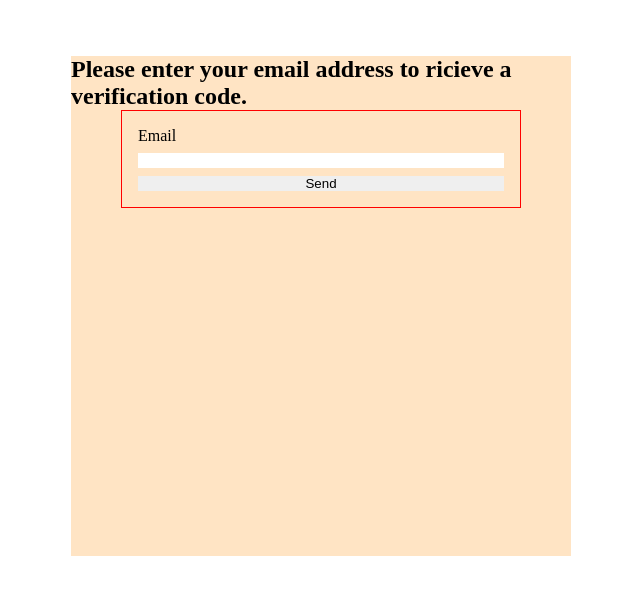
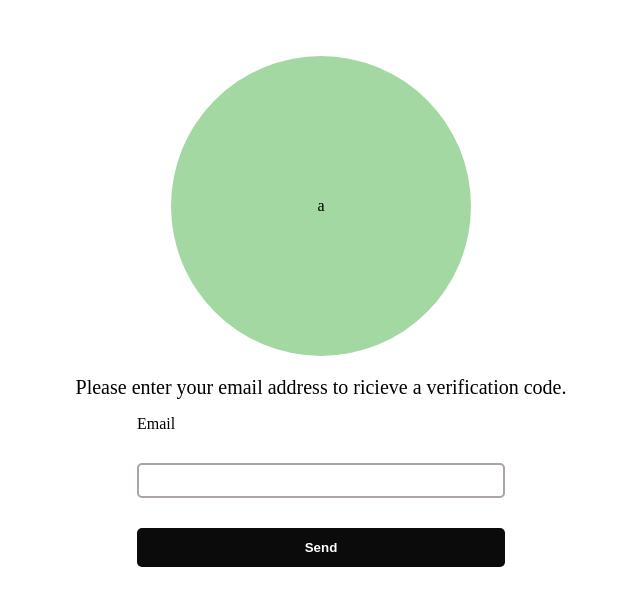
Before and after one commit to albqvictor1508/devops, a plain HTML site: page src/assets/pages/forgot-password/send-code.html in a window 1280 px wide. Shown: the whole page, without its empty margins (319-959 px from the left). Drawn offline with Linux system fonts and the light colour scheme; a web font is replaced by a local one.

Commit message:
wip: more progress in forgotpassword page

```diff
--- a/src/assets/css/forgot-password.css
+++ b/src/assets/css/forgot-password.css
@@ -7,19 +7,42 @@
     box-sizing: border-box;
 }
 
+:root {
+    --light-gray-text-color: #aca3a3;
+    --light-green-text-color: #527a52;
+    --lighter-green-bg: #add1ad;
+}
+
 body {
     height: 100vh;
     width: 100vw;
     display: flex;
     justify-content: center;
-    padding-block: 56px;
+    padding-block: 36px;
     font-family: "Sansation";
 }
 
 main {
     width: 500px;
     height: 500px;
-    background-color: bisque;
+}
+
+.forgot-password-round-div {
+    margin: 20px auto;
+    display: flex;
+    justify-content: center;
+    align-items: center;
+    background-color: #a3d8a3;
+    border-radius: 50%;
+    width: 300px;
+    height: 300px;
+    object-fit: cover;
+}
+
+.title {
+    text-align: center;
+    font-weight: 400;
+    font-size: 20px;
 }
 
 form {
@@ -28,10 +51,19 @@ form {
     width: 80%;
     display: flex;
     flex-direction: column;
-    gap: 8px;
-    border: 1px solid red;
+    gap: 30px;
 }
 
-form * {
+form input {
+    border: 2px solid var(--light-gray-text-color);
+    border-radius: 5px;
+    padding: 8px;
+}
 
+form button[type = "submit"] {
+    background-color: #0b0b0b;
+    border-radius: 5px;
+    font-weight: bold;
+    color: white;
+    padding: 12px;
 }
--- a/src/assets/pages/forgot-password/send-code.html
+++ b/src/assets/pages/forgot-password/send-code.html
@@ -9,10 +9,10 @@
 <body>
     <main>
         <div class="forgot-password-round-div">
-
+            a
         </div>
 
-        <h2>Please enter your email address to ricieve a verification code.</h2>
+        <h2 class="title">Please enter your email address to ricieve a verification code.</h2>
 
         <form action="#">
                 <label for="email">Email</label>
```
